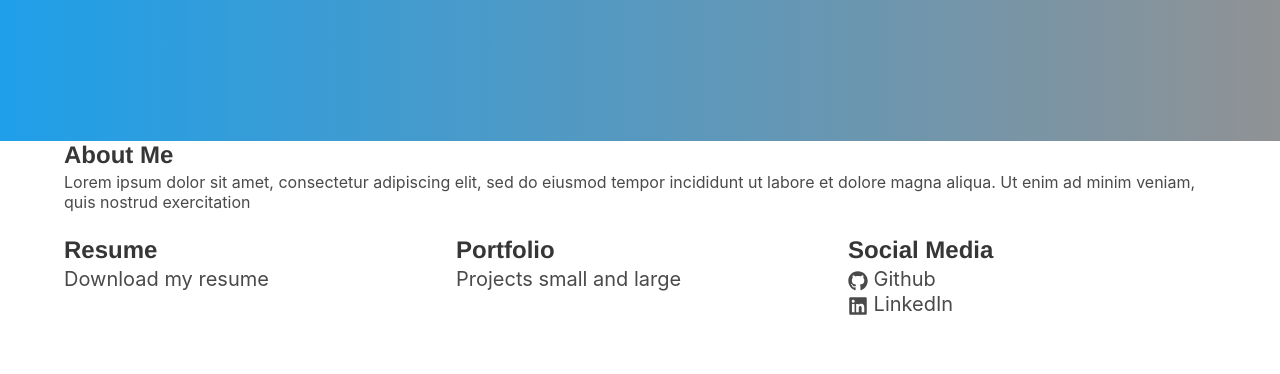
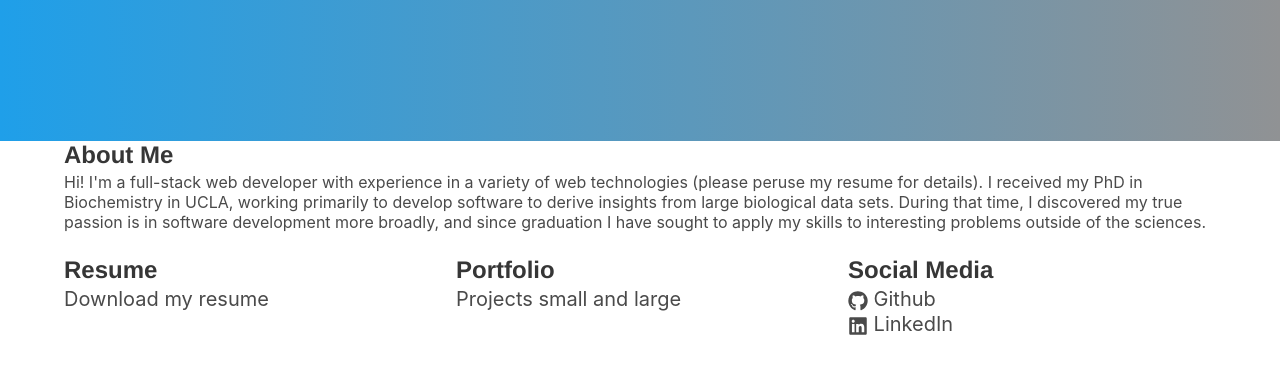
Before and after one commit to mdchambers/mdchambers.tech, a Gatsby site: page / in a window 1280 px wide. Shown: the part 212-586 px from the top of the page. Built offline with nearby package versions, Linux system fonts and the light colour scheme; Gatsby itself is replaced by a stand-in of ours; some packages are replaced by stand-ins of ours.

Commit message:
Homepage updates

```diff
--- a/src/pages/index.js
+++ b/src/pages/index.js
@@ -29,9 +29,10 @@ export default () => (
                                 <div className="content">
                                     <h1 className="title is-size-4">About Me</h1>
                                     <p className="subtitle is-size-6">
-                                        Lorem ipsum dolor sit amet, consectetur adipiscing elit,
-                                        sed do eiusmod tempor incididunt ut labore et dolore magna
-                                        aliqua. Ut enim ad minim veniam, quis nostrud exercitation
+                                        Hi! I'm a full-stack web developer with experience in a variety of web technologies (please peruse my resume for details).
+                                        I received my PhD in Biochemistry in UCLA, working primarily to develop software to derive insights from large biological
+                                        data sets. During that time, I discovered my true passion is in software development more broadly, and since graduation I
+                                        have sought to apply my skills to interesting problems outside of the sciences.
                                     </p>
                                 </div>
                             </div>
```
